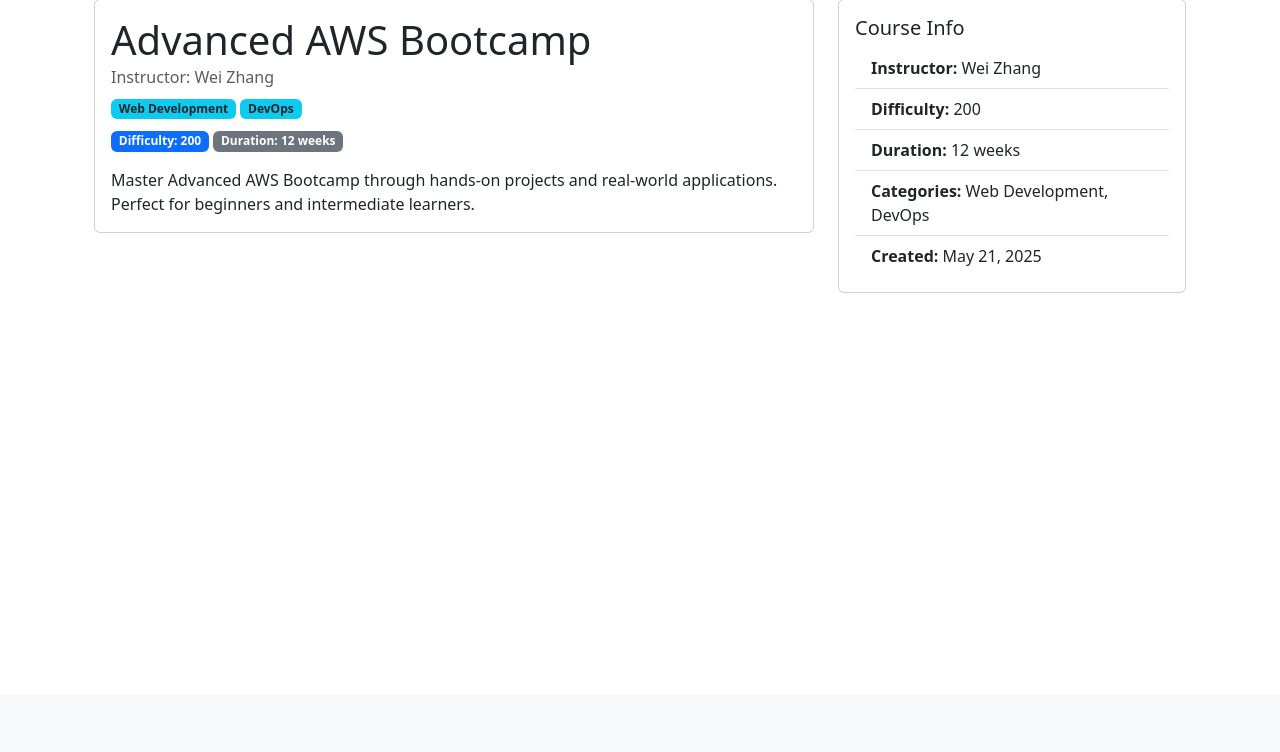
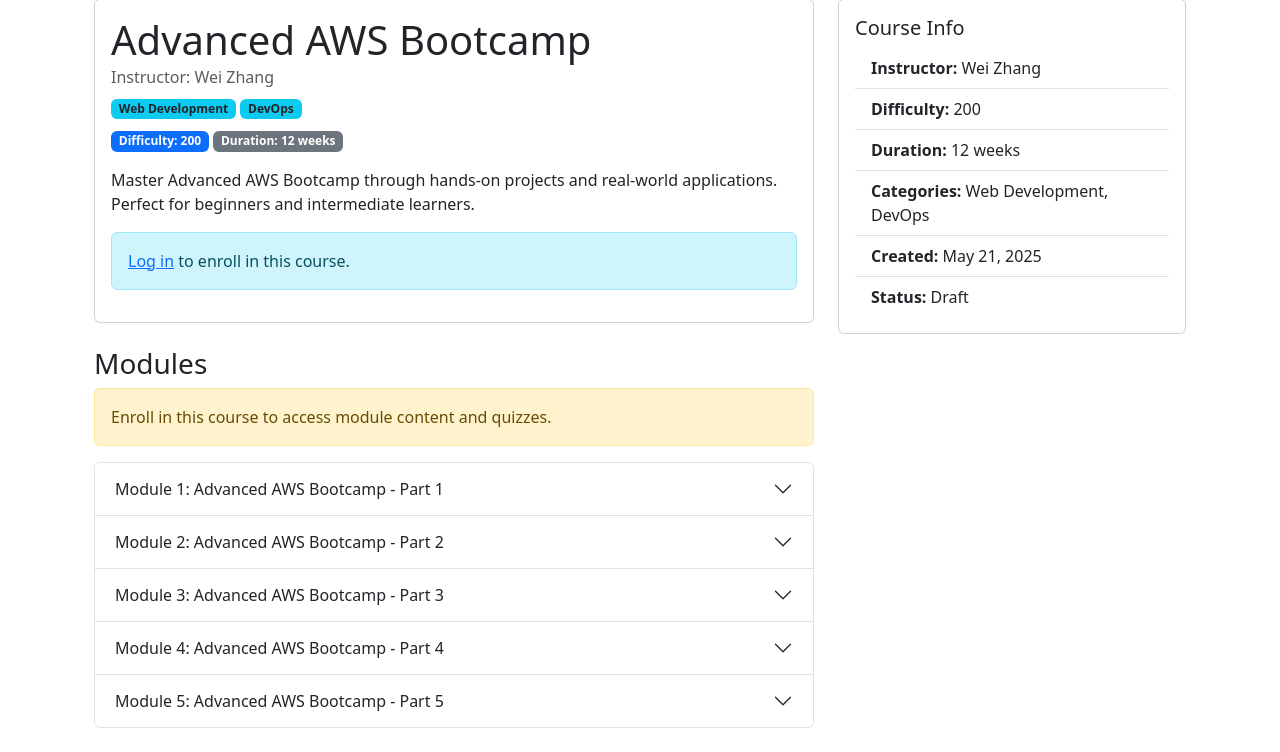
Before and after one commit to nissan/learnmore, a Django app: a page that uses learnmore/coursesapp/templates/coursesapp/course_detail.html in a window 1280 px wide. Shown: the part 105-857 px from the top of the page. Before the commit the page ends 398 px from the top, so only its background shows below. Run offline with Django 5.2, Linux system fonts and the light colour scheme; data comes from the database, SQL or seed files in the repository; both versions use the stored data as it was after the commit.

Commit message:
add course, module, quiz

```diff
--- a/learnmore/coursesapp/templates/coursesapp/course_detail.html
+++ b/learnmore/coursesapp/templates/coursesapp/course_detail.html
@@ -21,7 +21,83 @@
                         <span class="badge bg-secondary">Duration: {{ course.duration }}</span>
                     </div>
                     <p class="card-text mt-3">{{ course.description }}</p>
+                    {% if user.is_authenticated %}
+                        {% if is_instructor %}
+                            <div class="alert alert-info">
+                                You are the instructor for this course!
+                            </div>
+                        {% elif is_enrolled %}
+                            <div class="alert alert-success">
+                                You are enrolled in this course!
+                            </div>
+                        {% else %}
+                            <form action="{% url 'enroll_course' course_slug=course.slug %}" method="post" class="mt-3">
+                                {% csrf_token %}
+                                <button type="submit" class="btn btn-primary">Enroll in Course</button>
+                            </form>
+                        {% endif %}
+                    {% else %}
+                        <div class="alert alert-info mt-3">
+                            <a href="{% url 'account_login' %}">Log in</a> to enroll in this course.
+                        </div>
+                    {% endif %}
                 </div>
+            </div>
+            <div class="mt-4">
+                <h3>Modules</h3>
+                {% if not user.is_authenticated or not is_enrolled %}
+                    <div class="alert alert-warning">
+                        Enroll in this course to access module content and quizzes.
+                    </div>
+                {% endif %}
+                {% if course.modules.all %}
+                    <div class="accordion" id="modulesAccordion">
+                        {% if user.is_authenticated and is_enrolled %}
+                        {% for module in course.modules.all %}
+                            <div class="accordion-item">
+                                <h2 class="accordion-header" id="heading{{ forloop.counter }}">
+                                    <button class="accordion-button {% if not forloop.first %}collapsed{% endif %}" type="button" data-bs-toggle="collapse" data-bs-target="#collapse{{ forloop.counter }}" aria-expanded="{% if forloop.first %}true{% else %}false{% endif %}" aria-controls="collapse{{ forloop.counter }}">
+                                        {{ module.title }}
+                                    </button>
+                                </h2>
+                                <div id="collapse{{ forloop.counter }}" class="accordion-collapse collapse {% if forloop.first %}show{% endif %}" aria-labelledby="heading{{ forloop.counter }}" data-bs-parent="#modulesAccordion">
+                                    <div class="accordion-body">
+                                        <p>{{ module.description }}</p>
+                                        <h6>Quizzes:</h6>
+                                        {% if module.quizzes.all %}
+                                            <ul>
+                                                {% for quiz in module.quizzes.all %}
+                                                    <li>
+                                                        <strong><a href="{% url 'quiz_detail' quiz_id=quiz.id %}">{{ quiz.title }}</a></strong>
+                                                        {% if quiz.instructions %}<br><small>{{ quiz.instructions }}</small>{% endif %}
+                                                    </li>
+                                                {% endfor %}
+                                            </ul>
+                                        {% else %}
+                                            <p class="text-muted">No quizzes for this module.</p>
+                                        {% endif %}
+                                        {% if is_instructor %}
+                                            <a href="{% url 'add_quiz_to_module' course.slug module.id %}" class="btn btn-success">Add Quiz</a>
+                                        {% endif %}
+                                    </div>
+                                </div>
+                            </div>
+                        {% endfor %}
+                        {% else %}
+                            {% for module in course.modules.all %}
+                                <div class="accordion-item">
+                                    <h2 class="accordion-header">
+                                        <button class="accordion-button collapsed" type="button" disabled>
+                                            {{ module.title }}
+                                        </button>
+                                    </h2>
+                                </div>
+                            {% endfor %}
+                        {% endif %}
+                    </div>
+                {% else %}
+                    <p class="text-muted">No modules for this course yet.</p>
+                {% endif %}
             </div>
         </div>
         <div class="col-lg-4">
@@ -36,7 +112,11 @@
                             {% for cat in course.categories.all %}{{ cat.name }}{% if not forloop.last %}, {% endif %}{% endfor %}
                         </li>
                         <li class="list-group-item"><strong>Created:</strong> {{ course.created_at|date:'M d, Y' }}</li>
+                        <li class="list-group-item"><strong>Status:</strong> {% if course.is_published %}Published{% else %}Draft{% endif %}</li>
                     </ul>
+                    {% if is_instructor %}
+                        <a href="{% url 'edit_modules' course.slug %}" class="btn btn-primary mt-3">Edit Modules</a>
+                    {% endif %}
                 </div>
             </div>
         </div>
--- a/learnmore/coursesapp/urls.py
+++ b/learnmore/coursesapp/urls.py
@@ -1,8 +1,19 @@
-from django.urls import path
-from . import views
+from django.urls import path, include
+from rest_framework.routers import DefaultRouter
+from .views import CourseViewSet, create_course_with_modules
+from . import views  # Import views to fix NameError
+
+router = DefaultRouter()
+router.register(r'courses', CourseViewSet)
 
 urlpatterns = [
     path('catalog/', views.CourseListView.as_view(), name='course_catalog'),
     path('api/catalog/', views.CourseListAPIView.as_view(), name='course_catalog_api'),
+    path('create/', create_course_with_modules, name='course_create'),
     path('<slug:slug>/', views.CourseDetailView.as_view(), name='course_detail'),
+    path('quiz/<int:quiz_id>/', views.QuizDetailView.as_view(), name='quiz_detail'),
+    path('enroll/<slug:course_slug>/', views.enroll_course, name='enroll_course'),
+    path('<slug:course_slug>/module/<int:module_id>/add-quiz/', views.add_quiz_to_module, name='add_quiz_to_module'),
+    path('<slug:course_slug>/edit-modules/', views.edit_modules, name='edit_modules'),
+    path('', include(router.urls)),
 ]
--- a/learnmore/coursesapp/views.py
+++ b/learnmore/coursesapp/views.py
@@ -1,14 +1,112 @@
-from django.shortcuts import render
-from django.views.generic import ListView, DetailView
-from rest_framework import generics
-from .models import Course
+from django.shortcuts import render, redirect, get_object_or_404
+from django.views.generic import ListView, DetailView, CreateView, UpdateView
+from django.contrib.auth.decorators import login_required
+from django.contrib.auth.mixins import LoginRequiredMixin, UserPassesTestMixin
+from django.contrib import messages
+from django.urls import reverse, reverse_lazy
+from django.utils.text import slugify
+from rest_framework import generics, viewsets
+from .models import Course, Quiz, Enrollment, Module
+from .forms import CourseForm, ModuleForm, QuizForm, ModuleFormSet
+from django.db import transaction
+from django.forms import modelformset_factory
 
-# HTML catalog view
+class InstructorRequiredMixin(UserPassesTestMixin):
+    def test_func(self):
+        return self.request.user.is_authenticated and self.request.user.is_staff
+
 class CourseListView(ListView):
     model = Course
     template_name = 'coursesapp/course_catalog.html'
     context_object_name = 'courses'
-    queryset = Course.objects.filter(is_public=True).order_by('-created_at')
+
+    def get_queryset(self):
+        if self.request.user.is_staff:
+            # Instructors see all their courses
+            return Course.objects.filter(instructor=self.request.user).order_by('-created_at')
+        # Students see only published courses
+        return Course.objects.filter(is_public=True, is_published=True).order_by('-created_at')
+
+    def get_context_data(self, **kwargs):
+        context = super().get_context_data(**kwargs)
+        context['is_instructor'] = self.request.user.is_staff
+        return context
+
+@login_required
+def create_course_with_modules(request):
+    if request.method == 'POST':
+        course_form = CourseForm(request.POST)
+        module_formset = ModuleFormSet(request.POST, prefix='modules')
+        if course_form.is_valid() and module_formset.is_valid():
+            with transaction.atomic():
+                course = course_form.save(commit=False)
+                course.instructor = request.user
+                course.slug = slugify(course_form.cleaned_data['title'])
+                course.save()
+                course_form.save_m2m()
+                modules = module_formset.save(commit=False)
+                for module in modules:
+                    module.course = course
+                    module.save()
+            messages.success(request, 'Course and modules created!')
+            return redirect('course_catalog')
+    else:
+        course_form = CourseForm()
+        module_formset = ModuleFormSet(prefix='modules')
+    return render(request, 'coursesapp/course_form.html', {
+        'form': course_form,
+        'module_formset': module_formset,
+    })
+
+@login_required
+def add_module_to_course(request, course_slug):
+    course = get_object_or_404(Course, slug=course_slug, instructor=request.user)
+
+    if request.method == 'POST':
+        form = ModuleForm(request.POST)
+        if form.is_valid():
+            module = form.save(commit=False)
+            module.course = course
+            module.save()
+            messages.success(request, 'Module added successfully!')
+            return redirect('course_detail', slug=course_slug)
+    else:
+        form = ModuleForm()
+
+    return render(request, 'coursesapp/module_form.html', {
+        'form': form,
+        'course': course
+    })
+
+@login_required
+def add_quiz_to_module(request, course_slug, module_id):
+    module = get_object_or_404(Module, id=module_id, course__slug=course_slug, course__instructor=request.user)
+
+    if request.method == 'POST':
+        form = QuizForm(request.POST)
+        if form.is_valid():
+            quiz = form.save(commit=False)
+            quiz.module = module
+            quiz.save()
+            messages.success(request, 'Quiz added successfully!')
+            return redirect('course_detail', slug=course_slug)
+    else:
+        form = QuizForm()
+
+    return render(request, 'coursesapp/quiz_form.html', {
+        'form': form,
+        'module': module,
+        'course': module.course
+    })
+
+@login_required
+def toggle_course_publish(request, course_slug):
+    course = get_object_or_404(Course, slug=course_slug, instructor=request.user)
+    course.is_published = not course.is_published
+    course.save()
+    status = 'published' if course.is_published else 'unpublished'
+    messages.success(request, f'Course {status} successfully!')
+    return redirect('course_detail', slug=course_slug)
 
 class CourseDetailView(DetailView):
     model = Course
@@ -17,8 +115,98 @@
     slug_field = 'slug'
     slug_url_kwarg = 'slug'
 
+    def get_context_data(self, **kwargs):
+        context = super().get_context_data(**kwargs)
+        course = self.object
+        user = self.request.user
+        context['is_instructor'] = user.is_authenticated and (course.instructor == user)
+        if user.is_authenticated:
+            context['is_enrolled'] = (
+                course.instructor == user or
+                Enrollment.objects.filter(user=user, course=course, is_active=True).exists()
+            )
+        else:
+            context['is_enrolled'] = False
+        return context
+
+class QuizDetailView(DetailView):
+    model = Quiz
+    template_name = 'coursesapp/quiz_detail.html'
+    context_object_name = 'quiz'
+    pk_url_kwarg = 'quiz_id'
+
+    def get(self, request, *args, **kwargs):
+        quiz = self.get_object()
+        # Check if user is enrolled in the course
+        if not request.user.is_authenticated:
+            messages.warning(request, 'Please log in to access quiz content.')
+            return redirect('account_login')
+
+        is_enrolled = Enrollment.objects.filter(
+            user=request.user,
+            course=quiz.module.course,
+            is_active=True
+        ).exists()
+
+        if not is_enrolled:
+            messages.warning(request, 'You must be enrolled in this course to access quiz content.')
+            return redirect('course_detail', slug=quiz.module.course.slug)
+
+        return super().get(request, *args, **kwargs)
+
+@login_required
+def enroll_course(request, course_slug):
+    course = get_object_or_404(Course, slug=course_slug)
+
+    # Check if already enrolled
+    enrollment, created = Enrollment.objects.get_or_create(
+        user=request.user,
+        course=course,
+        defaults={'is_active': True}
+    )
+
+    if created:
+        messages.success(request, f'Successfully enrolled in {course.title}!')
+    else:
+        if not enrollment.is_active:
+            enrollment.is_active = True
+            enrollment.save()
+            messages.success(request, f'Welcome back to {course.title}!')
+        else:
+            messages.info(request, f'You are already enrolled in {course.title}.')
+
+    return redirect('course_detail', slug=course_slug)
+
 # DRF API view
 from .serializers import CourseSerializer
 class CourseListAPIView(generics.ListAPIView):
     queryset = Course.objects.filter(is_public=True)
     serializer_class = CourseSerializer
+
+class CourseViewSet(viewsets.ModelViewSet):
+    queryset = Course.objects.all()
+    serializer_class = CourseSerializer
+
+@login_required
+def edit_modules(request, course_slug):
+    course = get_object_or_404(Course, slug=course_slug, instructor=request.user)
+    ModuleFormSet = modelformset_factory(Module, form=ModuleForm, extra=0, can_delete=True)
+    queryset = Module.objects.filter(course=course)
+    if request.method == 'POST':
+        formset = ModuleFormSet(request.POST, queryset=queryset)
+        if formset.is_valid():
+            modules = formset.save(commit=False)
+            for module in modules:
+                module.course = course
+                module.save()
+            for obj in formset.deleted_objects:
+                obj.delete()
+            formset.save_m2m()
+            messages.success(request, 'Modules updated successfully!')
+            return redirect('course_detail', slug=course_slug)
+    else:
+        formset = ModuleFormSet(queryset=queryset)
+    return render(request, 'coursesapp/edit_modules.html', {
+        'formset': formset,
+        'course': course
+    })
```
Also changed, not shown: learnmore/coursesapp/admin.py (+23 -2 lines), learnmore/coursesapp/forms.py (added, +40 -0 lines), learnmore/coursesapp/management/commands/seed_courses.py (+81 -6 lines), learnmore/coursesapp/models.py (+33 -0 lines), learnmore/coursesapp/serializers.py (+38 -3 lines), learnmore/coursesapp/templates/coursesapp/course_catalog.html (+7 -0 lines), learnmore/coursesapp/templates/coursesapp/course_form.html (added, +16 -0 lines), learnmore/coursesapp/templates/coursesapp/edit_modules.html (added, +34 -0 lines), learnmore/coursesapp/templates/coursesapp/quiz_detail.html (added, +23 -0 lines), learnmore/coursesapp/templates/coursesapp/quiz_form.html (added, +14 -0 lines), learnmore/coursesapp/migrations/0002_module_quiz.py (added), learnmore/coursesapp/migrations/0003_enrollment.py (added), learnmore/coursesapp/migrations/0004_course_is_published.py (added), learnmore/db.sqlite3.
